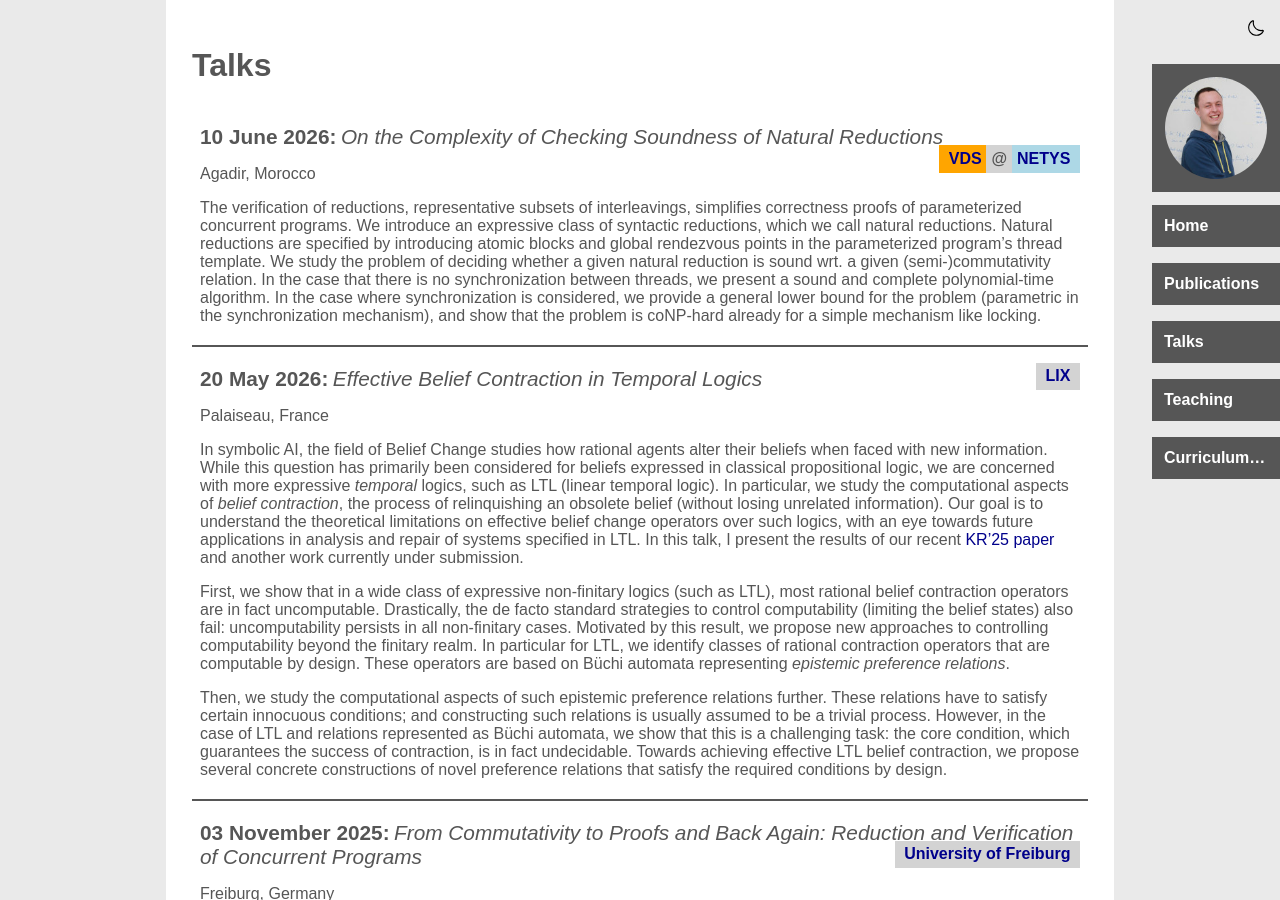
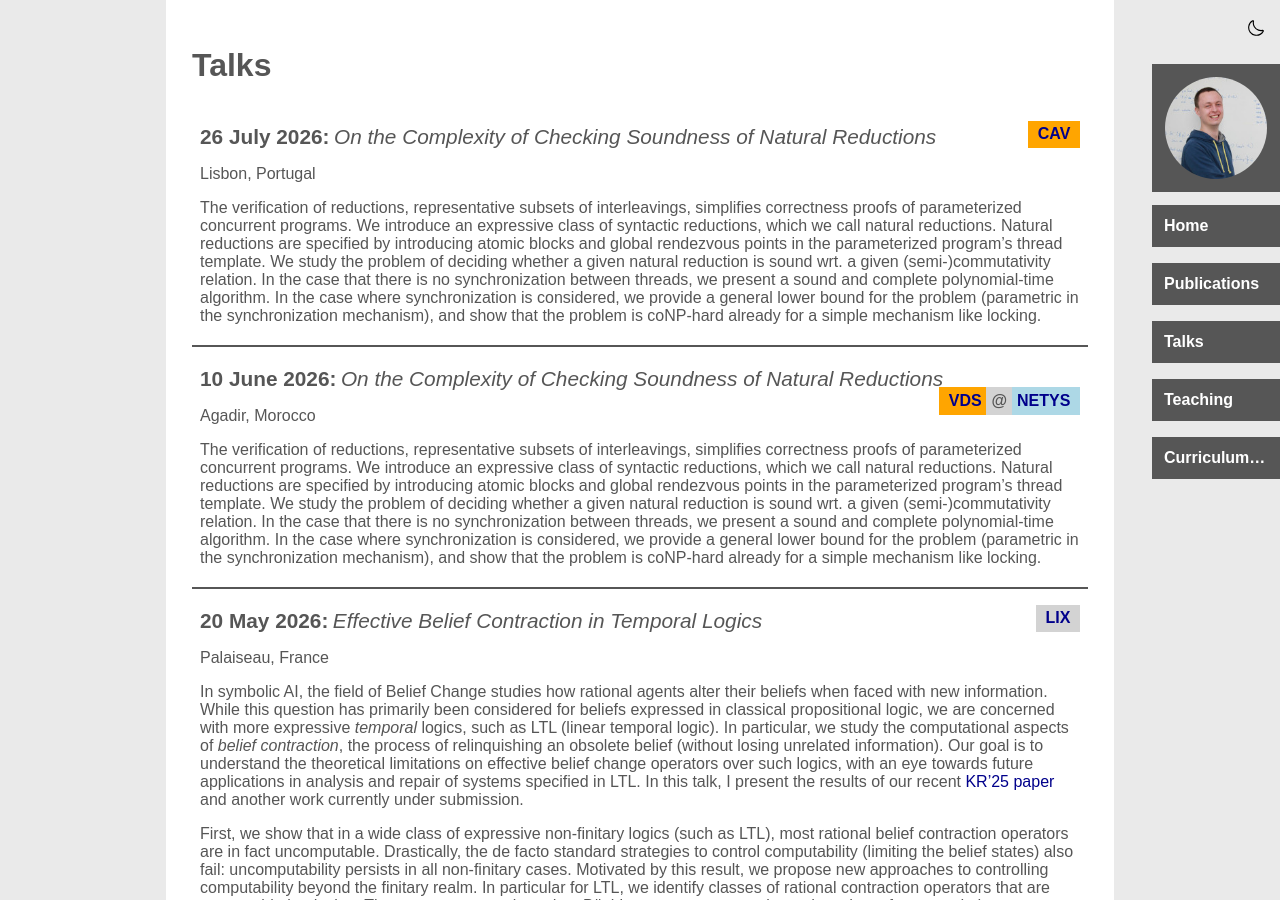
Before and after one commit to maul-esel/personal-website, a Jekyll site: the page built from talks.markdown, in a window 1280 px wide and 900 px high. Built offline with Jekyll 4.4.1, drawn with Linux system fonts in a browser that asks for light colours.

Commit message:
add CAV talk

```diff
--- a/_data/talks.yml
+++ b/_data/talks.yml
@@ -1,3 +1,18 @@
+cav2026:
+  title: On the Complexity of Checking Soundness of Natural Reductions
+  date: 2026-07-26
+  conference: CAV
+  conference_link: https://conferences.i-cav.org/2026/
+  location: Lisbon, Portugal
+  summary: |-
+    The verification of reductions, representative subsets of interleavings, simplifies correctness proofs of parameterized concurrent programs.
+    We introduce an expressive class of syntactic reductions, which we call natural reductions.
+    Natural reductions are specified by introducing atomic blocks and global rendezvous points in the parameterized program’s thread template.
+    We study the problem of deciding whether a given natural reduction is sound wrt. a given (semi-)commutativity relation.
+    In the case that there is no synchronization between threads, we present a sound and complete polynomial-time algorithm.
+    In the case where synchronization is considered, we provide a general lower bound for the problem (parametric in the synchronization mechanism),
+    and show that the problem is coNP-hard already for a simple mechanism like locking.
+
 vds2026:
   title: On the Complexity of Checking Soundness of Natural Reductions
   date: 2026-06-10
```
